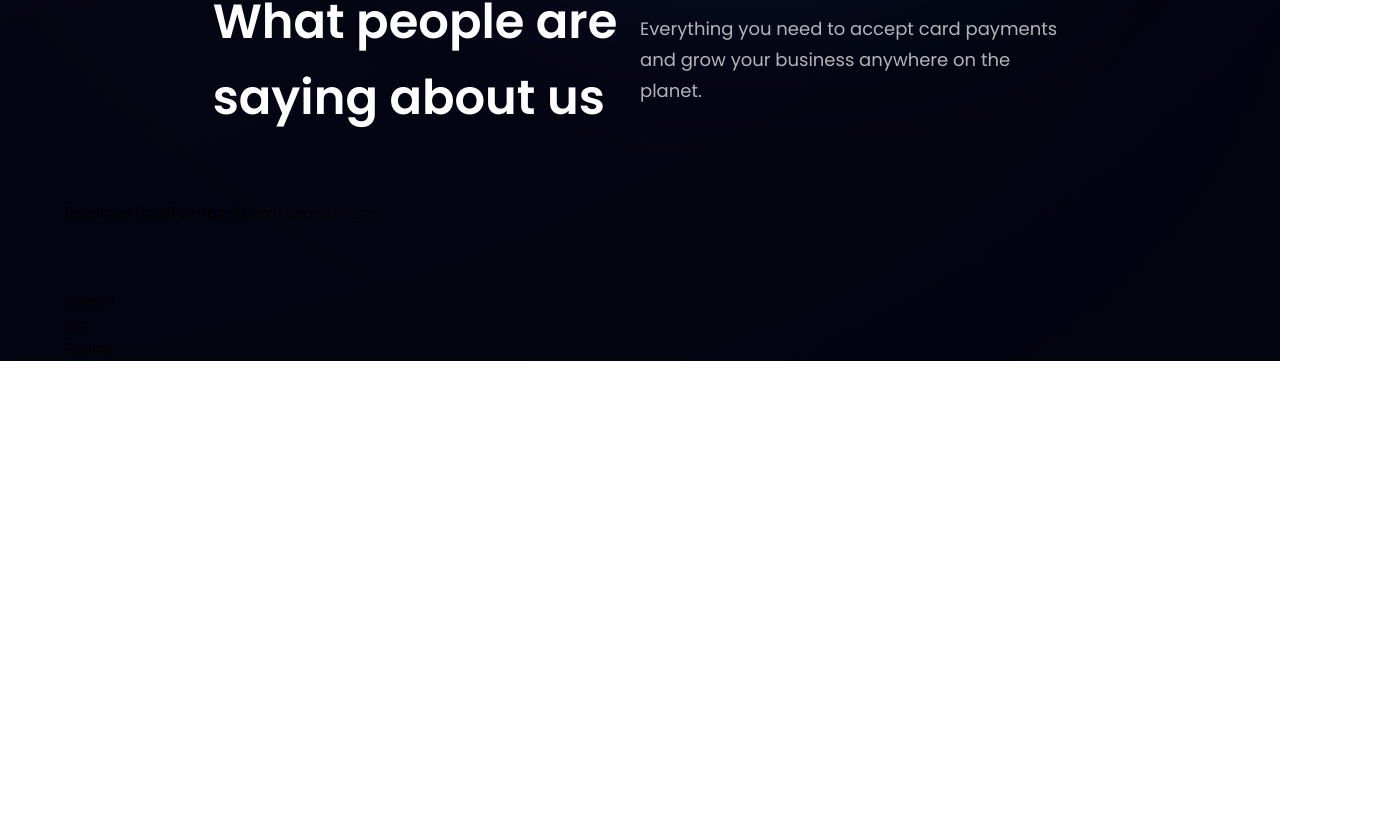
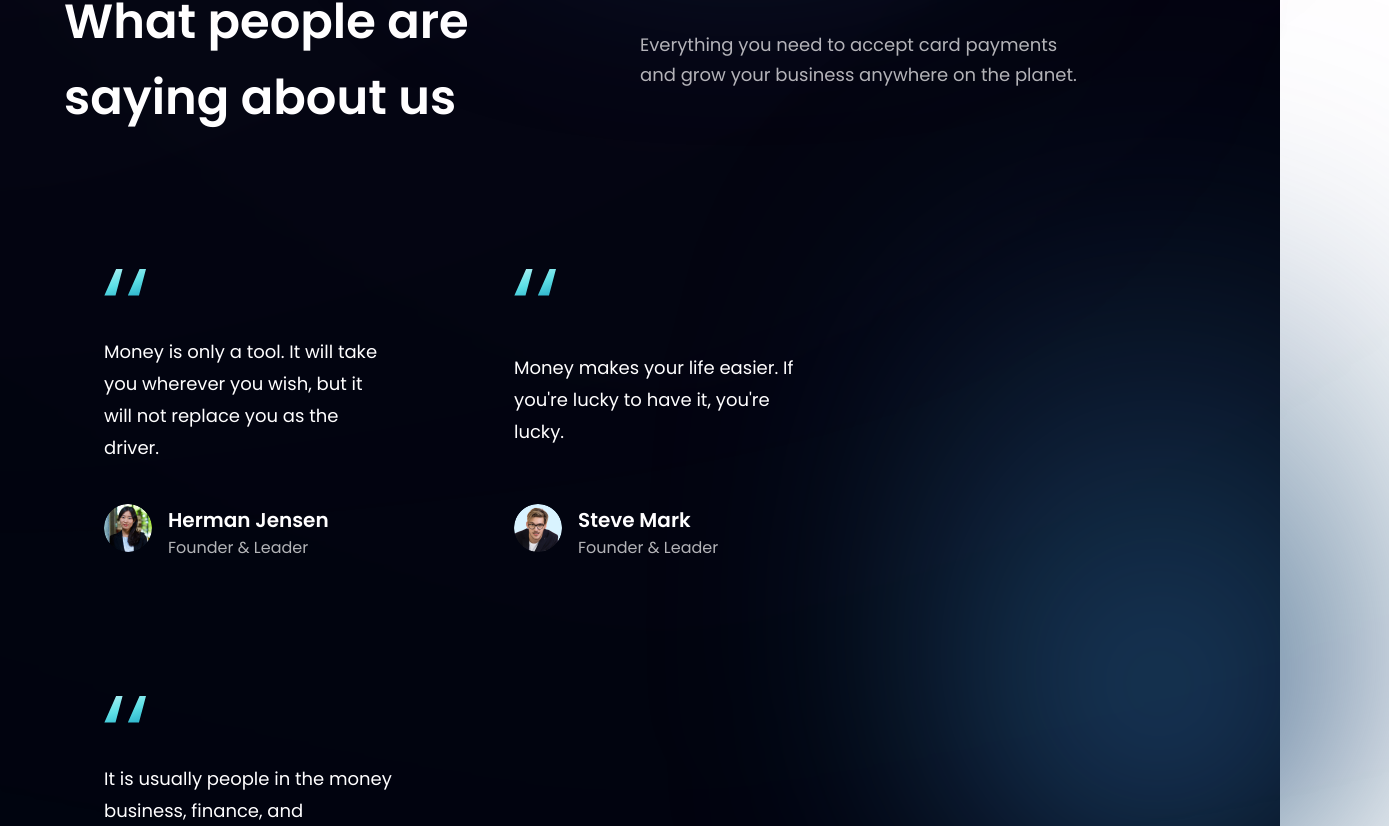
Before and after one commit to AdugboAghogho/bank_modern_app, a React (Vite) app in the folder bank_modern_app/: page / in a window 1280 px wide. Shown: the part 2854-3680 px from the top of the page, 1389 px wide, since content can reach past the window. Before the commit the page ends 3215 px from the top, so only its background shows below. Built offline with nearby package versions, Linux system fonts and the light colour scheme.

Commit message:
done with testimonials

```diff
--- a/bank_modern_app/src/components/FeedbackCard.jsx
+++ b/bank_modern_app/src/components/FeedbackCard.jsx
@@ -1,11 +1,35 @@
 import React from 'react'
+import { quotes } from '../assets'
 
-const FeedbackCard = () => {
-  return (
-    <div>
-      FeedbackCard
+const FeedbackCard = ({ content, name, title, img }) => (
+  <div className='flex justify-between flex-col px-10 py-12 rounded-[20px] max-w-[370px] md:mr-10 sm:mr-5 mr-0 my-5 feedback-card'>
+    <img
+      src={quotes}
+      alt="double_quotes"
+      className='w-[42px] h-[27px] object-contain'
+    />
+
+    <p className='font-poppins font-normal text-[18px] leading-[32px] text-white my-10'>
+      {content}
+    </p>
+
+    <div className="flex flex-row">
+      <img
+        src={img}
+        alt={name}
+        className='w-[48px] h-[48px] rounded-full'
+      />
+
+      <div className="flex flex-col ml-4">
+        <h4 className='font-poppins font-semibold text-[20px] leading-[32px] text-white'>
+          {name}
+        </h4>
+        <p className='font-poppins font-normal text-[16px] leading-[24px] text-dimWhite'>
+          {title}
+        </p>
+      </div>
     </div>
-  )
-}
+  </div>
+)
 
 export default FeedbackCard
--- a/bank_modern_app/src/components/Testimonials.jsx
+++ b/bank_modern_app/src/components/Testimonials.jsx
@@ -5,10 +5,9 @@ import FeedbackCard from './FeedbackCard';
 
 const Testimonials = () => (
   <section id='clients' className={`${styles.paddingY} ${styles.flexCenter} flex-col relative`}>
-    {/* TODO */}
-    <div />
+    <div className='absolute z-[0] w-[40%] h-[60%] -right-[15%] rounded-full blue__gradient' />
 
-    <div className="w-ful flex justify-between items-center md:flex-row flex-col sm:mb-16 mb-6 relative z-[1]">
+    <div className="w-full flex justify-between items-center md:flex-row flex-col sm:mb-16 mb-6 relative z-[1]">
       <h1 className={styles.heading2}>
         What people are <br className="sm:block hidden" /> saying about us
      </h1>
```
